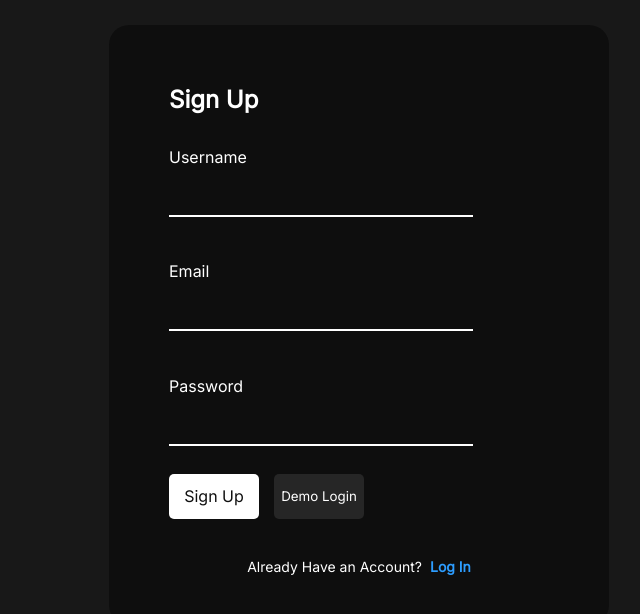
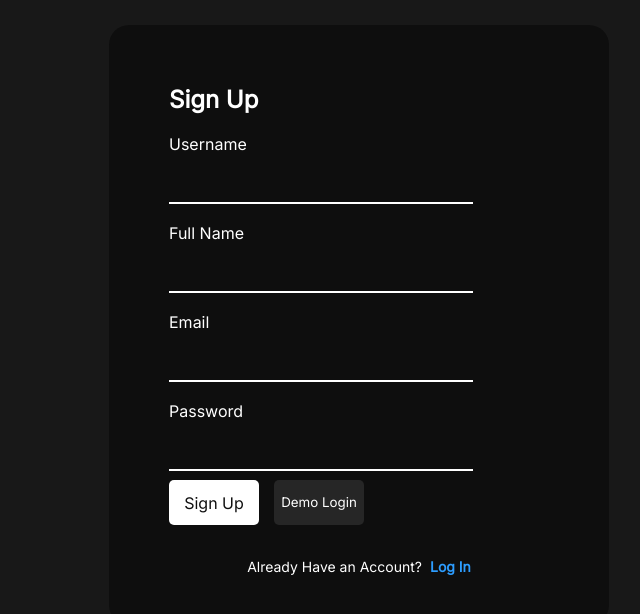
Before and after one commit to cmacariovx/spill, a React (Create React App) app in the folder client/: page /auth/signup in a window 1280 px wide. Shown: the top 614 px of the page, without its empty margins (281-921 px from the left). Built offline with nearby package versions, Linux system fonts and the light colour scheme.

Commit message:
updated user schema

```diff
--- a/client/src/Components/Signup.js
+++ b/client/src/Components/Signup.js
@@ -6,6 +6,7 @@ import './Signup.css'
 
 function Signup() {
     let usernameInputRef = useRef()
+    let fullNameInputRef = useRef()
     let emailInputRef = useRef()
     let passwordInputRef = useRef()
 
@@ -18,6 +19,7 @@ function Signup() {
             method: 'POST',
             body: JSON.stringify({
                 'username': usernameInputRef.current.value,
+                'fullName': fullNameInputRef.current.value,
                 'email': emailInputRef.current.value,
                 'password': passwordInputRef.current.value
             }),
@@ -62,6 +64,10 @@ function Signup() {
                         <input className="signupInput" id="signupInput1" ref={usernameInputRef}></input>
                     </div>
                     <div className="signupInputContainer">
+                        <p className="signupUsernameText">Full Name</p>
+                        <input className="signupInput" id="signupInput4" ref={fullNameInputRef}></input>
+                    </div>
+                    <div className="signupInputContainer">
                         <p className="signupPasswordText">Email</p>
                         <input type="email" className="signupInput" id="signupInput2" maxLength="40" pattern=".+@.+\.com" ref={emailInputRef}></input>
                     </div>
--- a/client/src/Components/UI/HomeMainBody.js
+++ b/client/src/Components/UI/HomeMainBody.js
@@ -64,7 +64,7 @@ function HomeMainBody() {
         })
     }
 
-    let mainPostFeedPosts = [
+    let mainPostFeedPosts = [ // load an array of 10
         {
             'userId': '@cmacariovx',
             'mainText': 'Warzone 2 is looking a bit more polished now!',
```
Also changed, not shown: 1 other file (tests, documents, lock files or other folders).
